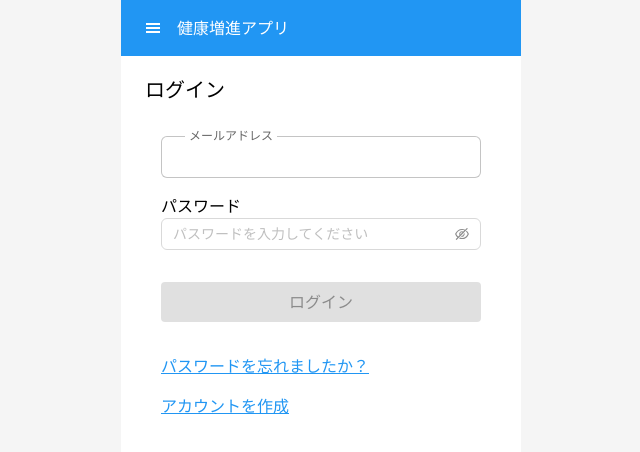
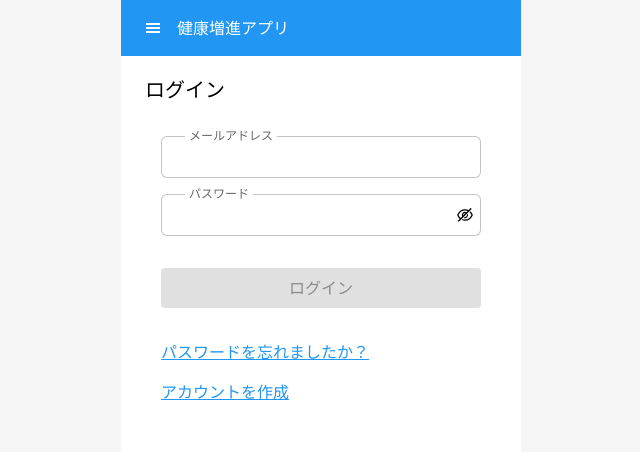
Before and after one commit to Sekeee/yamadai, a React (Create React App) app: page / in a window 1280 px wide. Shown: the top 452 px of the page, without its empty margins (319-959 px from the left). Built offline with nearby package versions, Linux system fonts and the light colour scheme.

Commit message:
bagana login

```diff
--- a/src/components/common/BorderLabelInput.js
+++ b/src/components/common/BorderLabelInput.js
@@ -1,19 +1,42 @@
-const BorderLabelInput = ({ label = '', type = 'texts', onChange, value, underLabel = false, ph = '' }) => {
+import React, { useState } from 'react';
+import { EyeInvisibleOutlined, EyeTwoTone } from '@ant-design/icons';
+
+const BorderLabelInput = ({ label = '', type = 'text', onChange, onKeyDown, value, underLabel = false, ph = '' }) => {
+  const isPasswordInput = type === 'password';
+  const [showPassword, setShowPassword] = useState(false);
+
   return (
     <div className='relative'>
-			<label
-				className='border-label'
-				for='first'
-			>
+      <label className='border-label' htmlFor='first'>
         {label}
       </label>
+      {isPasswordInput ? (
+        <div className='relative'>
           <input
             value={value}
             onChange={onChange}
-				className='border-label-input outline-none w-full'
-				type={type}
+            onKeyDown={onKeyDown} // Handle onKeyDown event
+            type={showPassword ? 'text' : 'password'}
+            className='border-label-input outline-none w-full bg-none hover:bg-none pr-10'
             placeholder={ph}
           />
+          <div
+            className='absolute top-1/2 right-2 transform -translate-y-1/2 cursor-pointer'
+            onClick={() => setShowPassword(!showPassword)}
+          >
+            {showPassword ? <EyeTwoTone /> : <EyeInvisibleOutlined />}
+          </div>
+        </div>
+      ) : (
+        <input
+          value={value}
+          onChange={onChange}
+          onKeyDown={onKeyDown} // Handle onKeyDown event
+          className='border-label-input outline-none w-full focus:border-primary'
+          type='text'
+          placeholder={ph}
+        />
+      )}
       {underLabel && <label className='text-[#00000099] font-[12px]'>{underLabel}</label>}
     </div>
   );
--- a/src/views/auth/Login.js
+++ b/src/views/auth/Login.js
@@ -23,6 +23,12 @@ const Login = () => {
 		setLoginInfo(data.access, data.user);
 	};
 
+	const handleKeyDown = (e) => {
+		if (e.key === 'Enter') {
+		  onFinishLogin();
+		}
+	  };
+
 	return (
 		<div className='w-full h-screen'>
 			<Header title='健康増進アプリ' />
@@ -32,7 +38,7 @@ const Login = () => {
 					<div className='h-8'></div>
 					{/* <div className='text-warning'>※メールアドレスまたはパスワードが正しくありません</div> */}
 
-					<BorderLabelInput
+					{/* <BorderLabelInput
 						value={form.email}
 						onChange={e => setForm({ ...form, email: e.target.value })}
 						label='メールアドレス'
@@ -44,7 +50,23 @@ const Login = () => {
 						value={form.password}
 						placeholder='パスワードを入力してください'
 						iconRender={visible => (visible ? <EyeTwoTone /> : <EyeInvisibleOutlined />)}
+					/> */}
+
+					<BorderLabelInput
+						value={form.email}
+						onChange={(e) => setForm({ ...form, email: e.target.value })}
+						label='メールアドレス'
+						placeholder="メールアドレス"
 					/>
+					<div className='h-4'></div>
+					<BorderLabelInput
+						value={form.password}
+						onChange={(e) => setForm({ ...form, password: e.target.value })}
+						label='パスワード'
+						type='password'
+						placeholder='パスワードを入力してください'
+						onKeyDown={handleKeyDown}
+						/>
 					<div className='h-8'></div>
 					<CustomButton
 						onClick={() => onFinishLogin()}
```
Also changed, not shown: 2 other files (tests, documents, lock files or other folders). Lines whose indentation alone changed are shown as unchanged.
